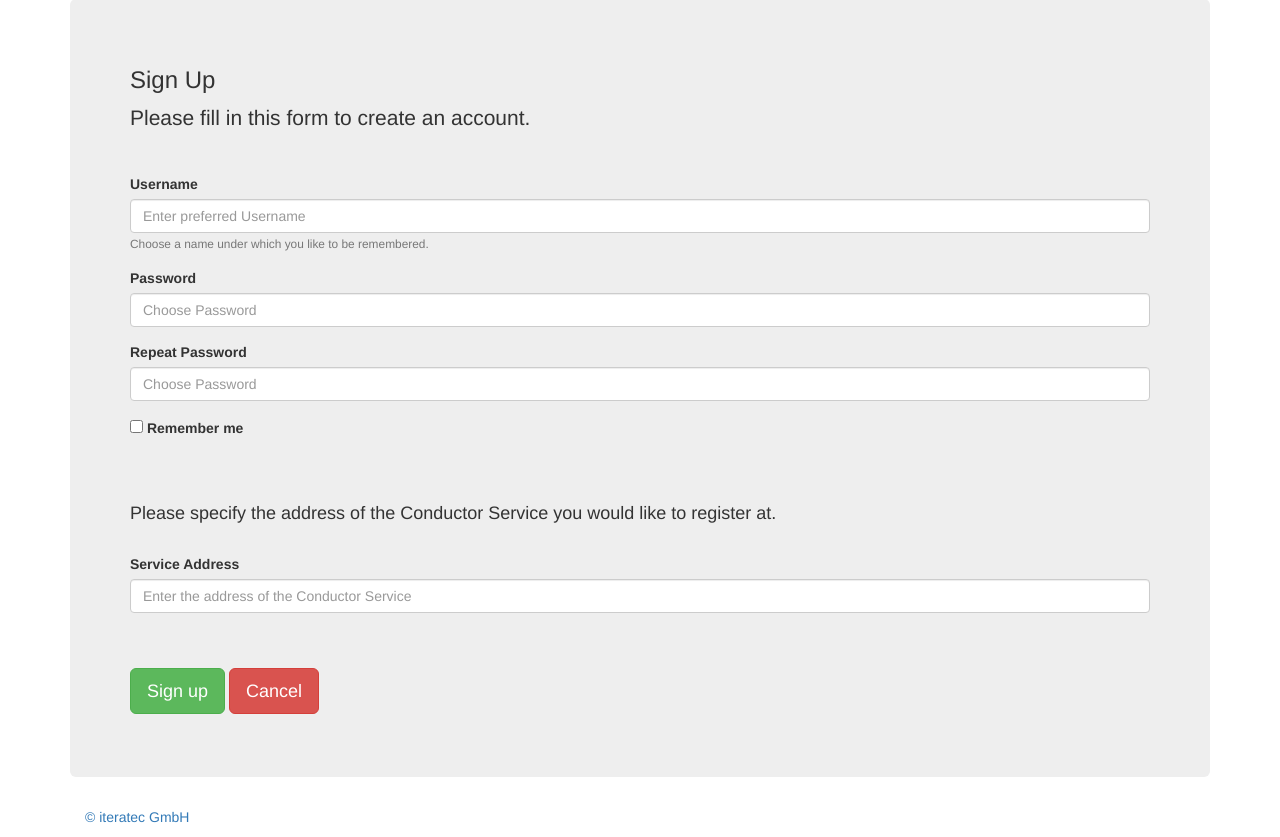
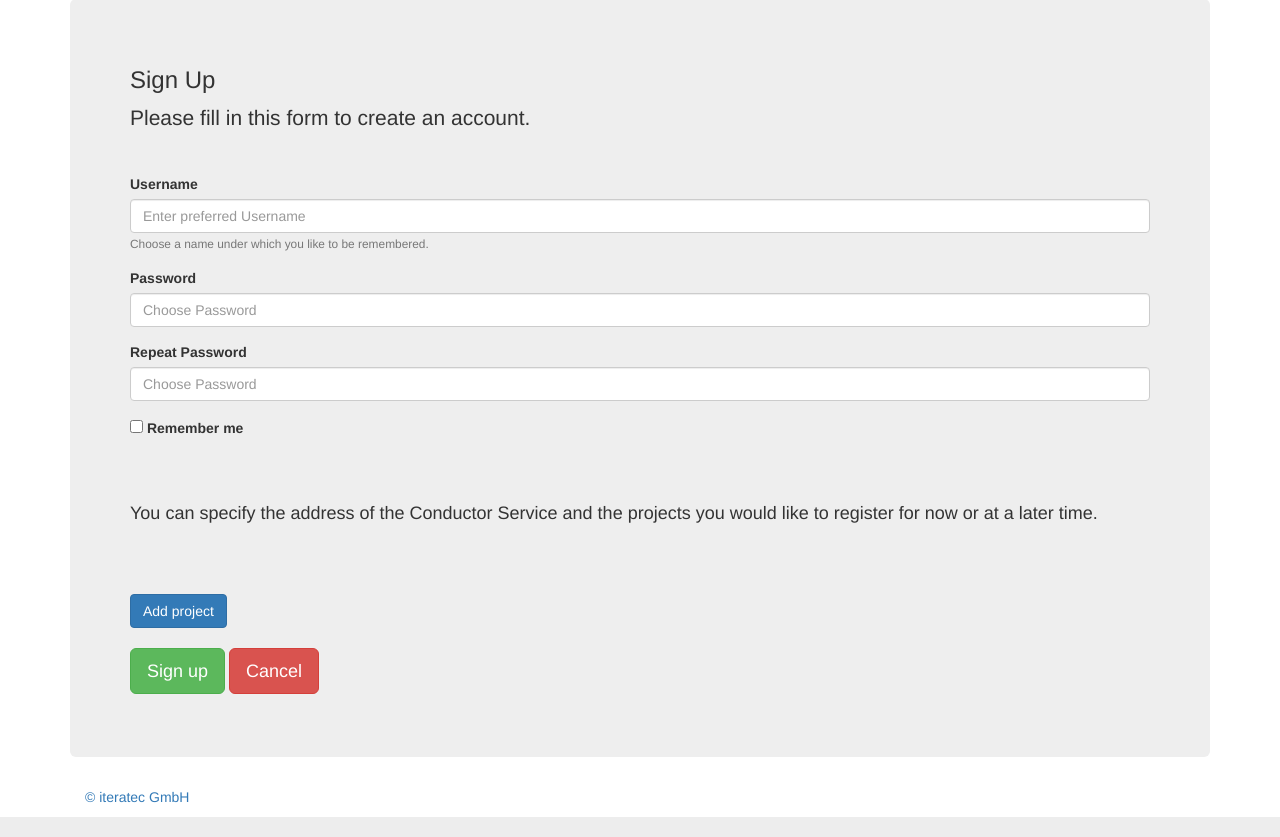
Before and after one commit to Chau362/observer-frontend, a Flask app: page /register/ in a window 1280 px wide. Shown: the part 306-1143 px from the top of the page. Run offline with Flask 2, Linux system fonts and the light colour scheme; some libraries are stand-ins or nearby versions.

Commit message:
Update signup.html

```diff
--- a/observer_frontend/templates/signup.html
+++ b/observer_frontend/templates/signup.html
@@ -88,38 +88,14 @@ input[aria-invalid="true"], textarea[aria-invalid="true"] {
 <br>
 <hr>
 
-<h4>Please specify the address of the Conductor Service you would like to register at. </h4>
+<h4>You can specify the address of the Conductor Service and the projects you would like to register for now or at a later time. </h4>
 <br>
-<!-- div id="00" -->
-<div class="form-group">
-<label>Service Address</label><br>
-<input type="url" name="service" aria-required="true" required="required" pattern="^(http[s]?:\/\/)?([-\w\d]+)(\.[-\w\d]+)*(\.([a-zA-Z]{2,5}|[\d]{1,3})){1,2}(\/([-~%\.\(\)\w\d]*\/*)*(#[-\w\d]+)?)?$" class="form-control" placeholder="Enter the address of the Conductor Service">
+<div id="00" >
 </div>
-<!--
-<div class="well registration">
-<div class="row" style="{width: 100%; margin-left: 0px; margin-right: 0px;}">
-<div class="form col-md-8">
-<label>Projectname</label><br>
-<input type="text" aria-required="true" required="required" name="projectName" class="form-control" placeholder="Projectname">
-</div>
-<div class="form-group col-md-4">
-<label >Eventtype</label><br>
-<input type="text" name="eventType" class="form-control" placeholder="Eventtype">
-</div>
-</div>
-<div class="form-group autocomplete">
-<label>URL</label><br>
-<input type="url" name="repository" id="repository" pattern="^(http[s]?:\/\/)?([-\w\d]+)(\.[-\w\d]+)*(\.([a-zA-Z]{2,5}|[\d]{1,3})){1,2}(\/([-~%\.\(\)\w\d]*\/*)*(#[-\w\d]+)?)?$" class="form-control" placeholder="e.g. https://github.com/">
-</div>
-<button type="button" id="removebtn" onclick="removeRegistration(this)" class="btn btn-warning btn-sm" style="float:right">Remove</button>
-<br>
-</div>
-</div>
--->
 <br><br>
 <div class="clearfix">
-<!-- button type="button" id="addbtn" onclick="duplicate()" class="btn btn-primary">Add another project</button><br>
-<br -->
+<button type="button" id="addbtn" onclick="duplicate()" class="btn btn-primary">Add project</button><br>
+<br>
 <button type="submit" form="1" class="btn btn-success btn-lg">Sign up</button>
 <button type="button" onclick="window.location.replace('http://localhost:5000')" class="btn btn-danger btn-lg">Cancel</button>
 </div>
@@ -127,12 +103,8 @@ input[aria-invalid="true"], textarea[aria-invalid="true"] {
 </form>
 
 <script src="https://ajax.googleapis.com/ajax/libs/jquery/3.1.0/jquery.min.js"></script>
-<script src="/static/js/reg_form_functions.js"></script>
+<script src="/static/js/registrationFormFunctions.js"></script>
 <script src="/static/js/validation.js"></script>
-<!--
 <script src="/static/js/autocomplete.js"></script>
-<script>
-projectAutocomplete(document.getElementById("repository"));
-</script>
--->
+
 {% endblock %}
```
